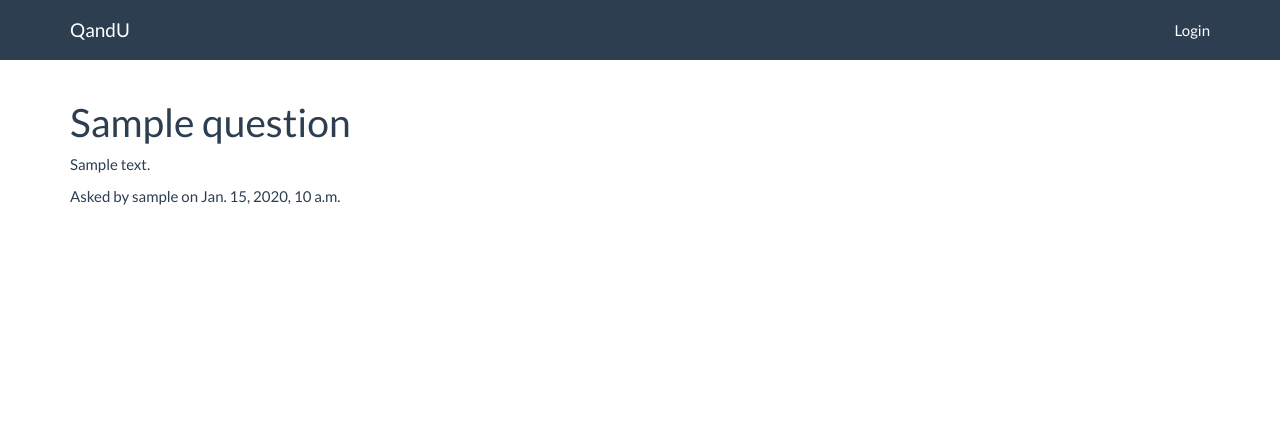
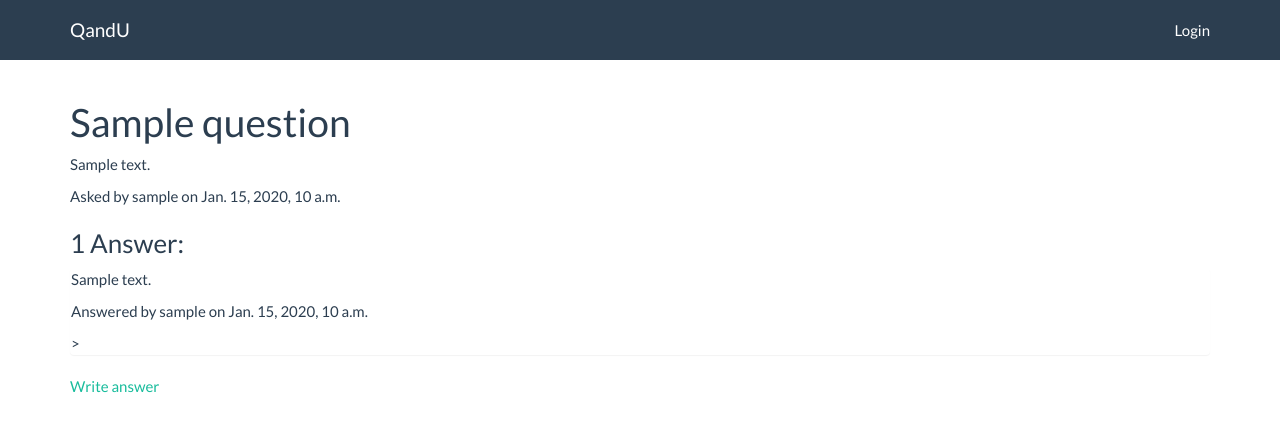
Before and after one commit to njc413/qandu_app, a Django app: page /question/1/ in a window 1280 px wide. Shown: the top 432 px of the page. Run offline with Django 3.2, Linux system fonts and the light colour scheme; tables that the repository leaves empty hold one stand-in row (values such as "Sample post"); some libraries are stand-ins or nearby versions.

Commit message:
Add answers to question detail view

```diff
--- a/core/views.py
+++ b/core/views.py
@@ -32,7 +32,6 @@ class QuestionDetailView(DetailView):
         context['answers'] = answers
         return context
 
-
 class QuestionUpdateView(UpdateView):
     model = Question
     template_name = 'question/question_form.html'
--- a/templates/question/question_detail.html
+++ b/templates/question/question_detail.html
@@ -7,14 +7,14 @@
 <p><a href="{% url 'question_update' pk=question.id %}">Edit question</a></p>
 <p><a href="{% url 'question_delete' pk=question.id %}">Delete question</a></p>
 {% endif %}
-{% if answer.count > 0 %}
-<h3> {{ answer.count }} Answer{{ answer.count|pluralize }}:</h3>
+{% if answers.count > 0 %}
+<h3>{{ answers.count }} Answer{{ answers.count|pluralize }}:</h3>
 {% endif %}
-{% for answer in answer %}
+{% for answer in answers %}
 <div class="panel">
   <p>{{ answer.text }}</p>
-  <p>Answered by {{ answer.user.username }} on {{ answer.created_at }}</p>
+  <p>Answered by {{ answer.user.username }} on {{ answer.created_at }}</p>>
 </div>
+{% endfor %}
 <p><a href="{% url 'answer_create' pk=question.id %}">Write answer</a></p>
-{% endfor %}
 {% endblock %}
```
